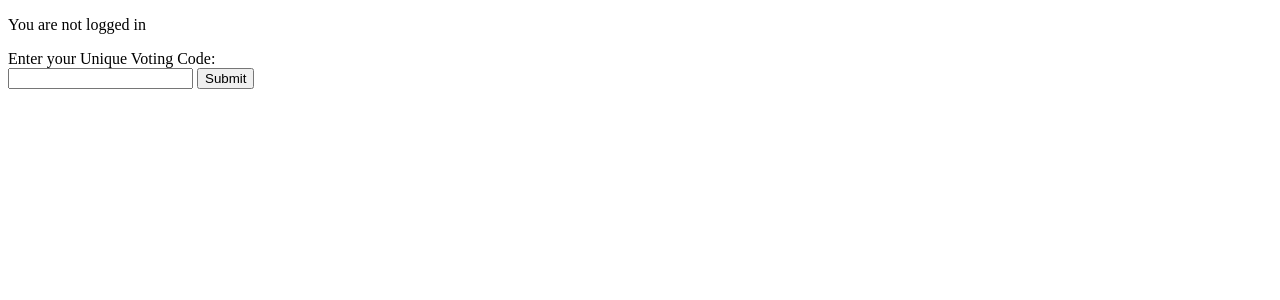
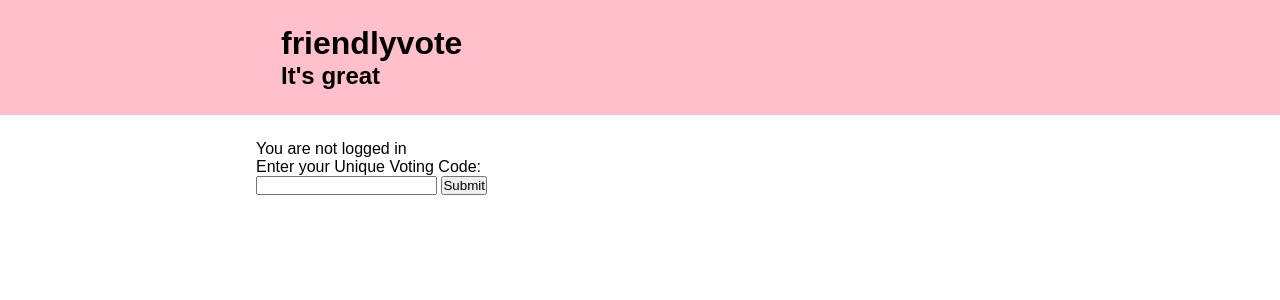
Before and after one commit to acairncross/friendly, a Flask app: page / in a window 1280 px wide; the page is wider, and only the part inside the window is pictured. Shown: the top 300 px of that part. Run offline with Flask 2, Linux system fonts and the light colour scheme.

Commit message:
A bit of styling

```diff
--- a/app/models.py
+++ b/app/models.py
@@ -126,8 +126,8 @@ class Poll(db.Model):
         db.session.add(pr)
         db.session.commit()
 
-    def shuffle_candidates():
-        utils.shuffle(self.candidates)
+    def shuffle_candidates(self):
+        shuffle(self.candidates)
 
 
 class PollResult(db.Model):
--- /dev/null
+++ b/app/static/css/friendly/global.css
@@ -0,0 +1,22 @@
+body {
+    font-family: Arial, Helvetica, sans-serif;
+}
+
+#header {
+    background-color: pink;
+    float: left;
+    padding: 25px 25px;
+    width: 100%;
+}
+
+#content {
+    float: left;
+    padding: 25px 0;
+    width: 100%;
+}
+
+.wrap {
+    margin: auto auto;
+    position: relative;
+    width: 60%;
+}
--- a/app/static/css/lib/reset.css
+++ b/app/static/css/lib/reset.css
@@ -1,4 +1,8 @@
+* {
+    margin: 0;
+    padding: 0;
+}
+
 ul {
     list-style: none;
-    padding: 0;
 }
--- a/app/templates/base.html
+++ b/app/templates/base.html
@@ -4,6 +4,7 @@
 
     <head>
         <link rel="stylesheet" type="text/css" href="{{ url_for('static', filename='css/lib/reset.css') }}" />
+        <link rel="stylesheet" type="text/css" href="{{ url_for('static', filename='css/friendly/global.css') }}" />
         <link rel="stylesheet" type="text/css" href="{{ url_for('static', filename='css/lib/jquery.datetimepicker.css') }}" />
         <!--
         <script src="http://cdnjs.cloudflare.com/ajax/libs/mustache.js/0.8.1/mustache.min.js"></script>
@@ -19,6 +20,16 @@
 
     <body>
 
+        <div id="header">
+            <div class="wrap">
+                <h1>friendlyvote</h1>
+                <h2>It's great</h2>
+            </div>
+        </div>
+
+        <div id="content">
+            <div class="wrap">
+
         {% if current_user.is_authenticated() %}
             <p>You are logged in as {{ current_user.username }}</p>
         {% else %}
@@ -29,6 +40,9 @@
         Base content
         {% endblock %}
 
+            </div>
+        </div>
+
     </body>
 
 </html>
--- a/app/templates/create_poll.html
+++ b/app/templates/create_poll.html
@@ -65,6 +65,8 @@
             return elem.question && elem.candidates.length;
         });
 
+        console.log("Clicked");
+
         return {
             title: title,
             polls: polls,
--- a/app/views.py
+++ b/app/views.py
@@ -9,8 +9,8 @@ from app import app, db, lm
 from exceptions import PasswordNotProvidedError, UsernameNotProvidedError
 from models import (UserAccount, PollCollection, Poll, Candidate,
     PollCollectionVote, PollVote, PollVoteChoice)
-from utils import (parseDatetime, generate_uvc, get_now, shuffle,
-    generate_salt, generate_hash)
+from utils import (parseDatetime, generate_uvc, get_now, generate_salt,
+    generate_hash)
 
 
 @lm.user_loader
@@ -226,8 +226,10 @@ def create_poll():
 @app.route('/manage_polls', methods=['GET'])
 @login_required
 def manage_polls():
-    pcs = PollCollection.query.filter(
-        PollCollection.author == current_user)
+    pcs = (PollCollection.query
+          .filter(PollCollection.author == current_user)
+          .order_by(PollCollection.start.desc())
+          )
     return render_template('manage_polls.html', pcs=pcs)
 
 
```
Also changed, not shown: app/static/css/friendly/vote.css (+16 -0 lines), app/tests.py (added, +13 -0 lines).
